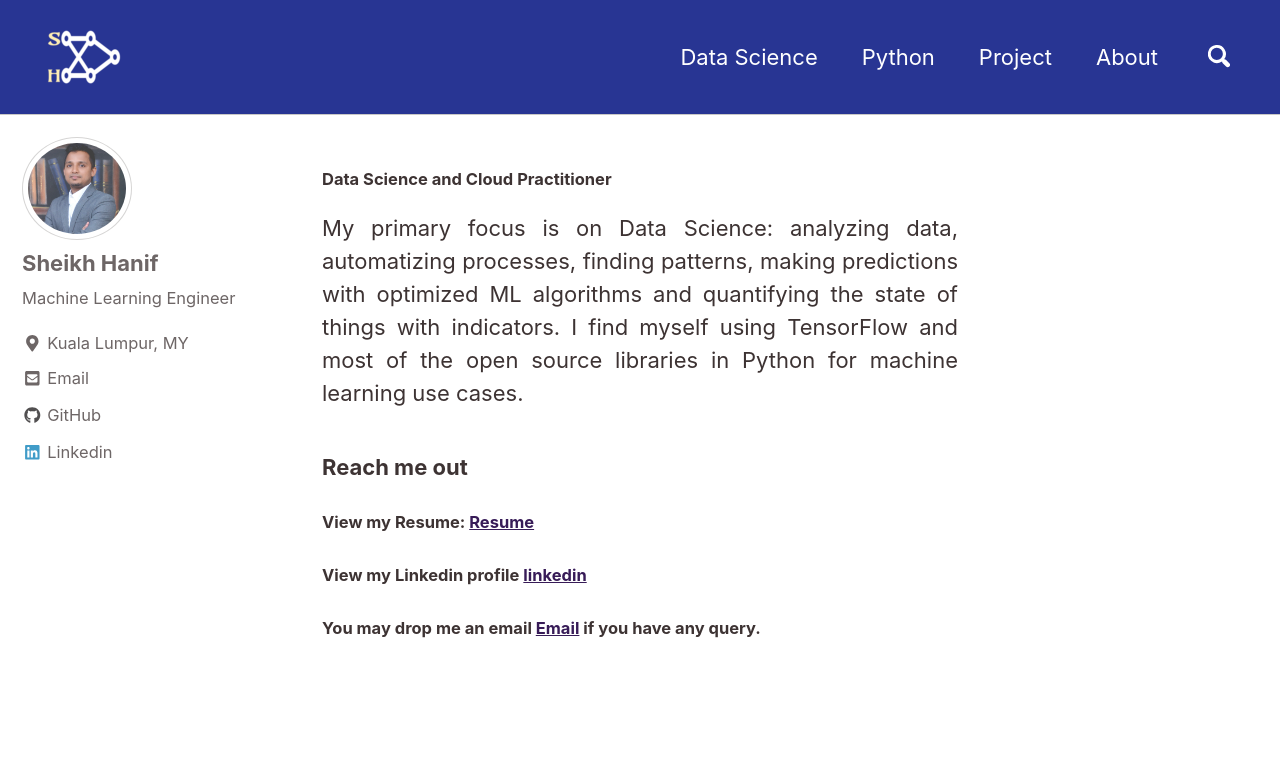
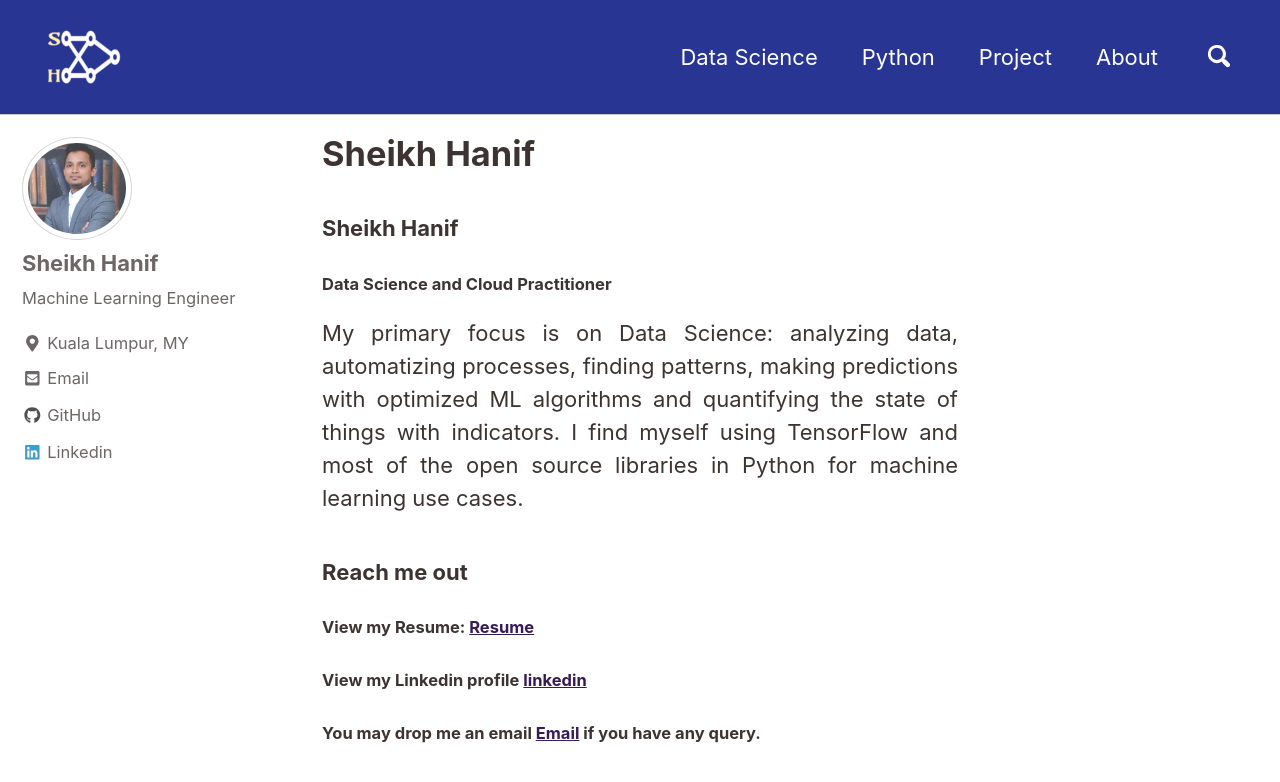
Before and after one commit to sheikhhanif/sheikhhanif.github.io, a Jekyll site: the page built from _pages/about.md, in a window 1280 px wide and 900 px high. Shown: the top 782 px of the window. Built offline with Jekyll 4.4.1, drawn with Linux system fonts in a browser that asks for light colours; cached includes are drawn as plain includes; nearby versions of some CDN libraries; comment, search, counter and statistics services are not loaded; our own code applies the rules of GitHub Pages for plain Markdown files.

Commit message:
Update about.md

```diff
--- a/_pages/about.md
+++ b/_pages/about.md
@@ -3,6 +3,7 @@ layout: archive
 author_profile: true
 permalink: /about/
 ---
+### Sheikh Hanif
 #### Data Science and Cloud Practitioner
 
 My primary focus is on Data Science: analyzing data, automatizing processes, finding patterns, making predictions with optimized ML algorithms and quantifying the state of things with indicators. I find myself using TensorFlow and most of the open source libraries in Python for machine learning use cases.
```
